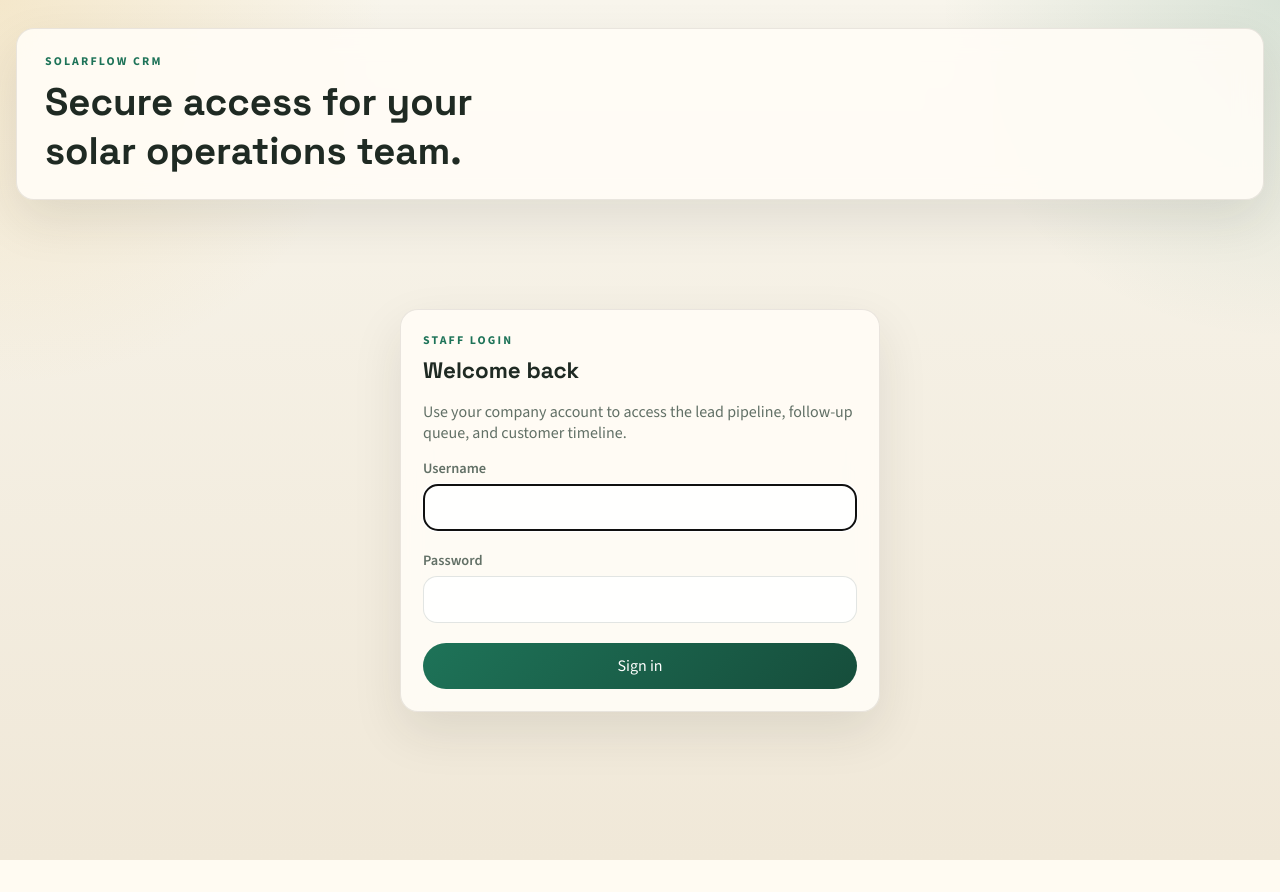
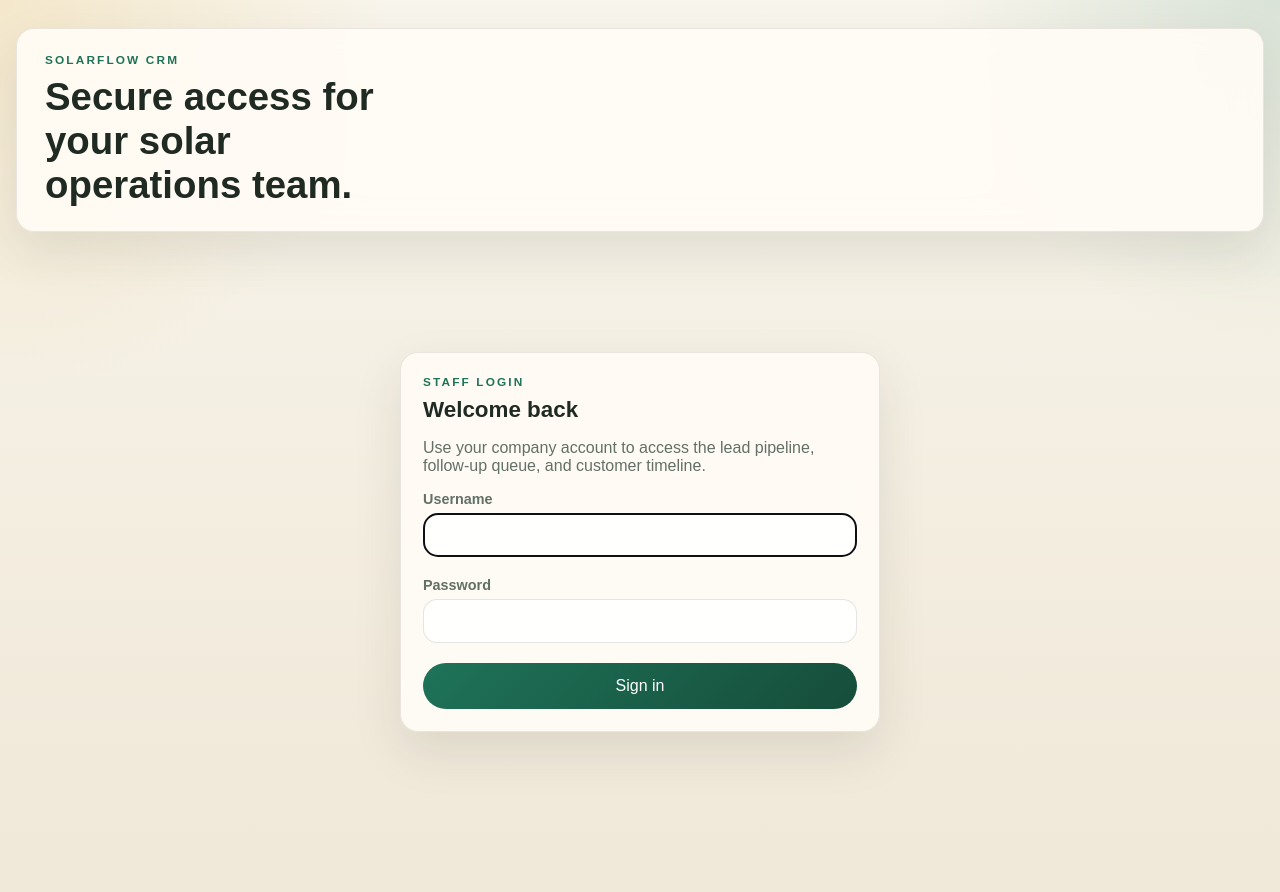
Before and after one commit to Neel57646/SolarFlow-CRM, a Django app: a page that uses templates/base.html in a window 1280 px wide. Before the commit the page ends 860 px from the top, so only its background shows below. Run offline with Django 5.2, Linux system fonts and the light colour scheme.

Commit message:
Simplify app shell for minimal CRM design

```diff
--- a/templates/base.html
+++ b/templates/base.html
@@ -5,9 +5,6 @@
   <meta charset="UTF-8">
   <meta name="viewport" content="width=device-width, initial-scale=1.0">
   <title>{% block title %}{{ app_name }}{% endblock %}</title>
-  <link rel="preconnect" href="https://fonts.googleapis.com">
-  <link rel="preconnect" href="https://fonts.gstatic.com" crossorigin>
-  <link href="https://fonts.googleapis.com/css2?family=Space+Grotesk:wght@400;500;700&family=Source+Sans+3:wght@400;600;700&display=swap" rel="stylesheet">
   <link rel="stylesheet" href="{% static 'crm/styles.css' %}">
 </head>
 <body>
@@ -15,7 +12,7 @@
     <header class="app-header">
       <div>
         <p class="eyebrow">{{ app_name }}</p>
-        <h1>{% block page_title %}{{ app_tagline }}{% endblock %}</h1>
+        <h1>{% block page_title %}{{ app_name }}{% endblock %}</h1>
       </div>
       {% if request.user.is_authenticated %}
         <div class="header-actions">
```
